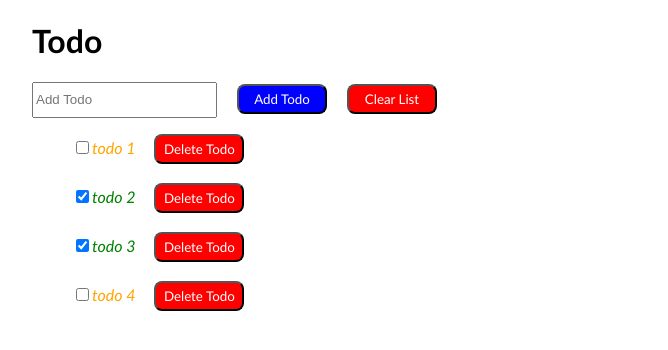
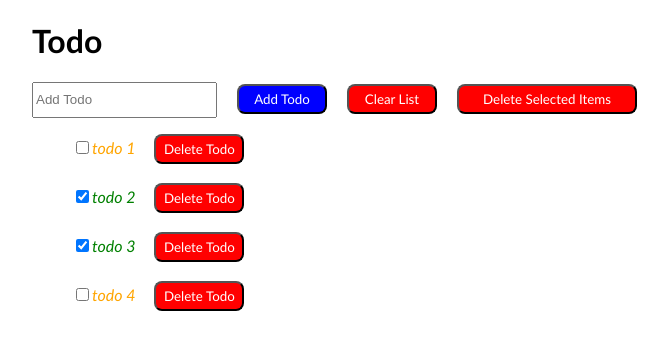
Before and after one commit to GhufranHasan/todoapp, a Next.js app: page / in a window 1280 px wide. Shown: the top 350 px of the page, without its empty margins (292-960 px from the left). Built offline with nearby package versions, Linux system fonts and the light colour scheme.

Commit message:
delete selected items - incomplete

```diff
--- a/app/todo.tsx
+++ b/app/todo.tsx
@@ -2,14 +2,21 @@
 
 import React, { useState } from 'react'
 
+interface TodoType {
+    todoText: string;
+    completed: boolean;
+}
+
 export default function Todo() {
     const [todo, setTodo] = useState("")
-    const [todos, setTodos] = useState([
+    const [todos, setTodos] = useState<TodoType[]>([
         {todoText: "todo 1", completed: false},
         {todoText: "todo 2", completed: true},
         {todoText: "todo 3", completed: true},
         {todoText: "todo 4", completed: false}
     ])
+
+    const [selectedTodos, setSelectedTodos] = useState<TodoType[]>([])
 
     const onClickHandler = (el: any) => {
         console.log("el", el)
@@ -56,6 +63,24 @@ export default function Todo() {
     const clearList = () => {
         setTodos([]);
     }
+
+    const handleSelectedTodo = (todo: TodoType, checked: any) => {
+        if (checked) {
+          setSelectedTodos([...selectedTodos, todo]);
+        } else {
+          const newSelectedTodos = selectedTodos.filter((t) => t.todoText !== todo.todoText);
+          setSelectedTodos(newSelectedTodos);
+        }
+    }
+
+    const handleDeleteSelected = () => {
+        const newTodos = todos.filter((todo) => {
+          return !selectedTodos.some((t) => t.todoText === todo.todoText);
+        });
+        setTodos(newTodos);
+        setSelectedTodos([]);
+    }
+
   return (
     <>
         <h1 style={{fontFamily: "calibri"}}>Todo</h1>
@@ -73,6 +98,7 @@ export default function Todo() {
         }} onClick={addTodo}>Add Todo</button>
         &nbsp; &nbsp; &nbsp;
         {todos.length !== 0 && (
+            <>
                 <button style={{
                     backgroundColor: "red",
                     color: "white",
@@ -81,6 +107,17 @@ export default function Todo() {
                     width: "90px",
                     fontFamily: "calibri"
                 }} onClick={clearList}>Clear List</button>
+                &nbsp; &nbsp; &nbsp;
+                <button style={{
+                    backgroundColor: "red",
+                    color: "white",
+                    borderRadius: "8px",
+                    height: "30px",
+                    width: "180px",
+                    fontFamily: "calibri"
+                }}
+                onClick={handleDeleteSelected}>Delete Selected Items</button>
+            </>
         )}
         {todos.length === 0 ? (
             <div style={{
```
Lines whose indentation alone changed are shown as unchanged.
